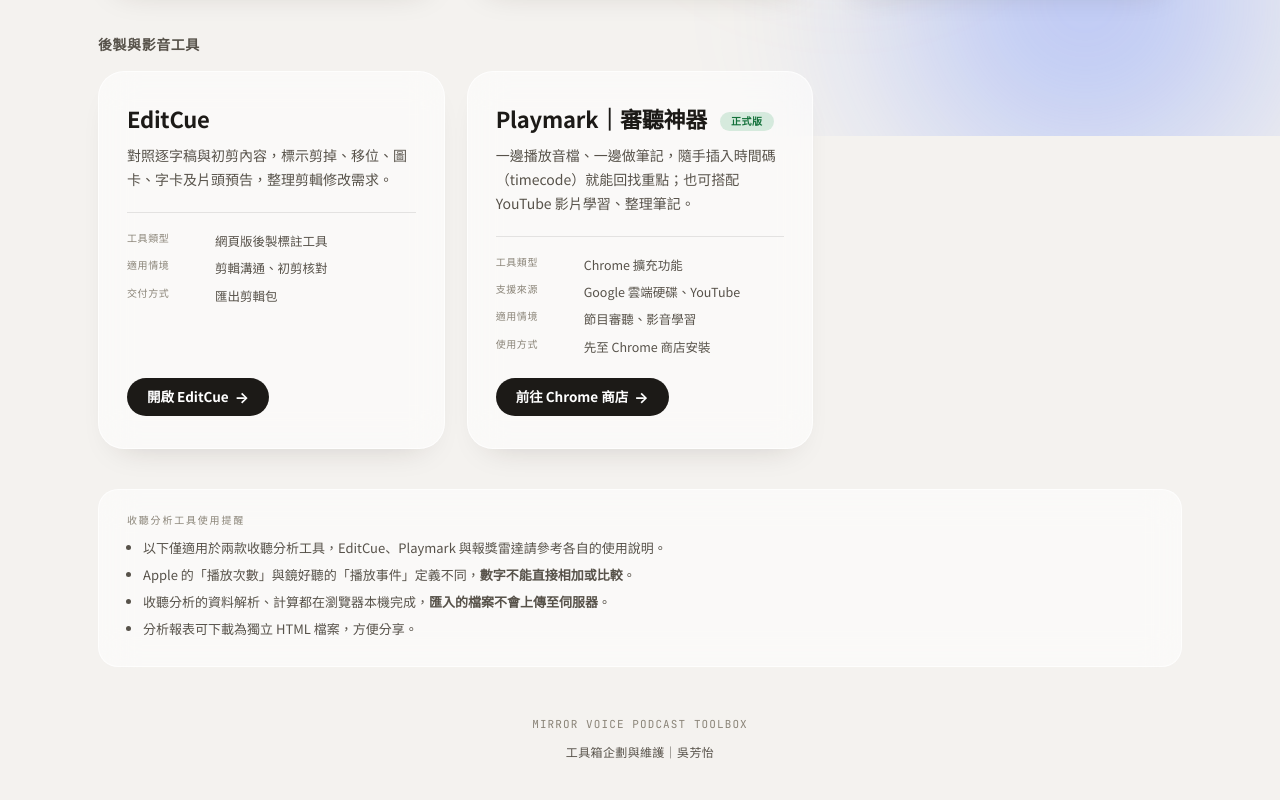
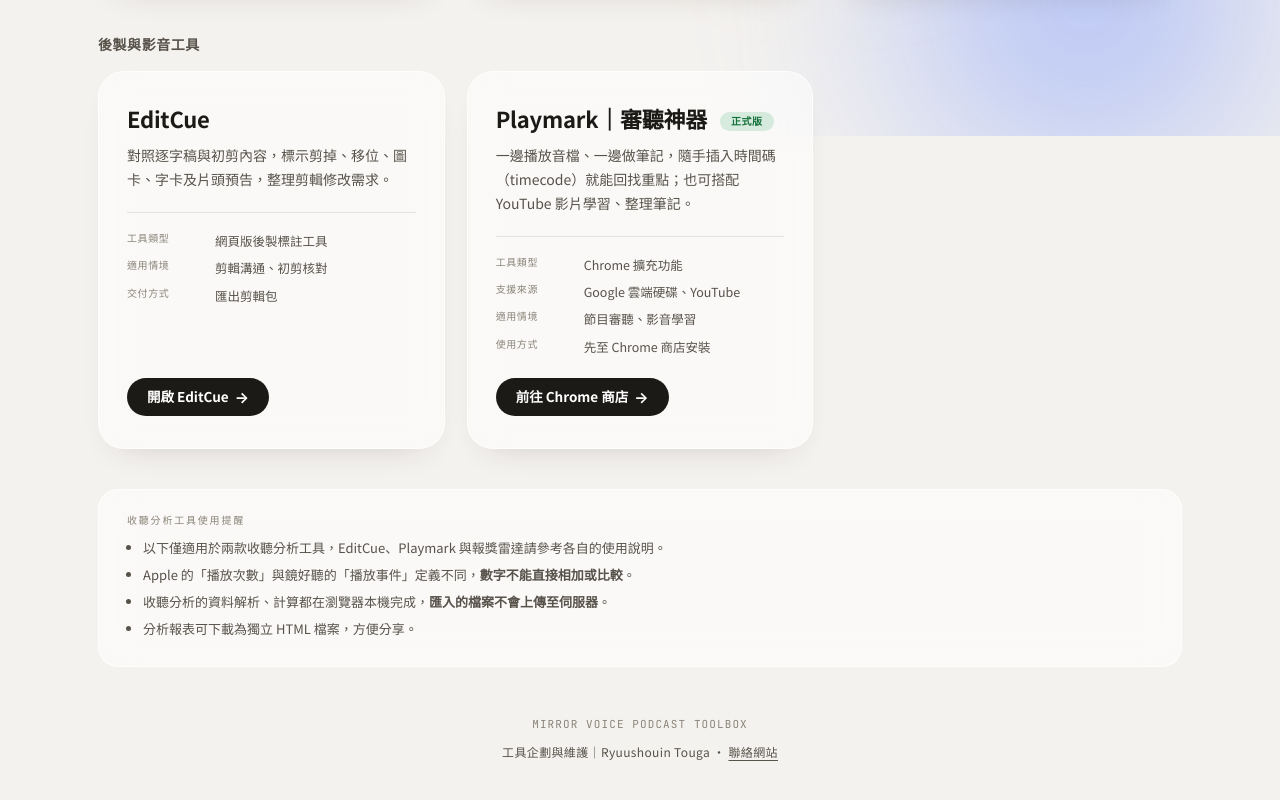
Before and after one commit to mirrorvoicegit/podcast-datas-platform, a plain HTML site: page index.html in a window 1280 px wide. Shown: the part 664-1464 px from the top of the page. Drawn offline with Linux system fonts and the light colour scheme.

Commit message:
統一頁尾署名為 Ryuushouin Touga 並加入聯絡網站

```diff
--- a/index.html
+++ b/index.html
@@ -257,6 +257,7 @@
     letter-spacing: 0.03em;
     color: var(--ink-soft);
   }
+  .footer-credit a { color: inherit; text-underline-offset: 3px; }
 
   @media (max-width: 768px) {
     .container { padding: 48px 24px; }
@@ -452,7 +453,7 @@
 
   <footer>
     MIRROR VOICE PODCAST TOOLBOX
-    <span class="footer-credit">工具箱企劃與維護｜吳芳怡</span>
+    <span class="footer-credit">工具企劃與維護｜Ryuushouin Touga · <a href="https://gogowildnotes.com/" target="_blank" rel="noopener noreferrer">聯絡網站</a></span>
   </footer>
 
 </div>
```
